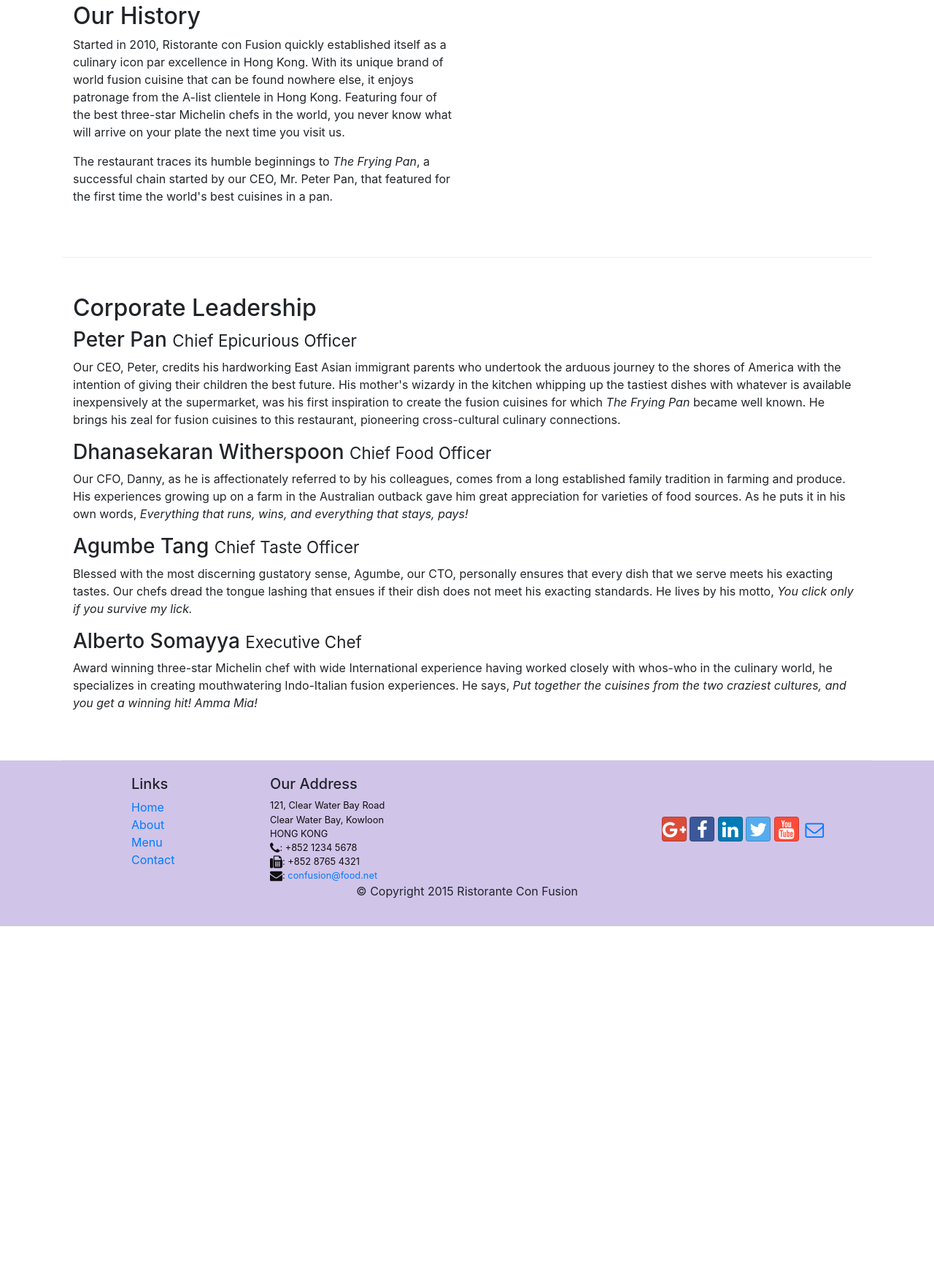
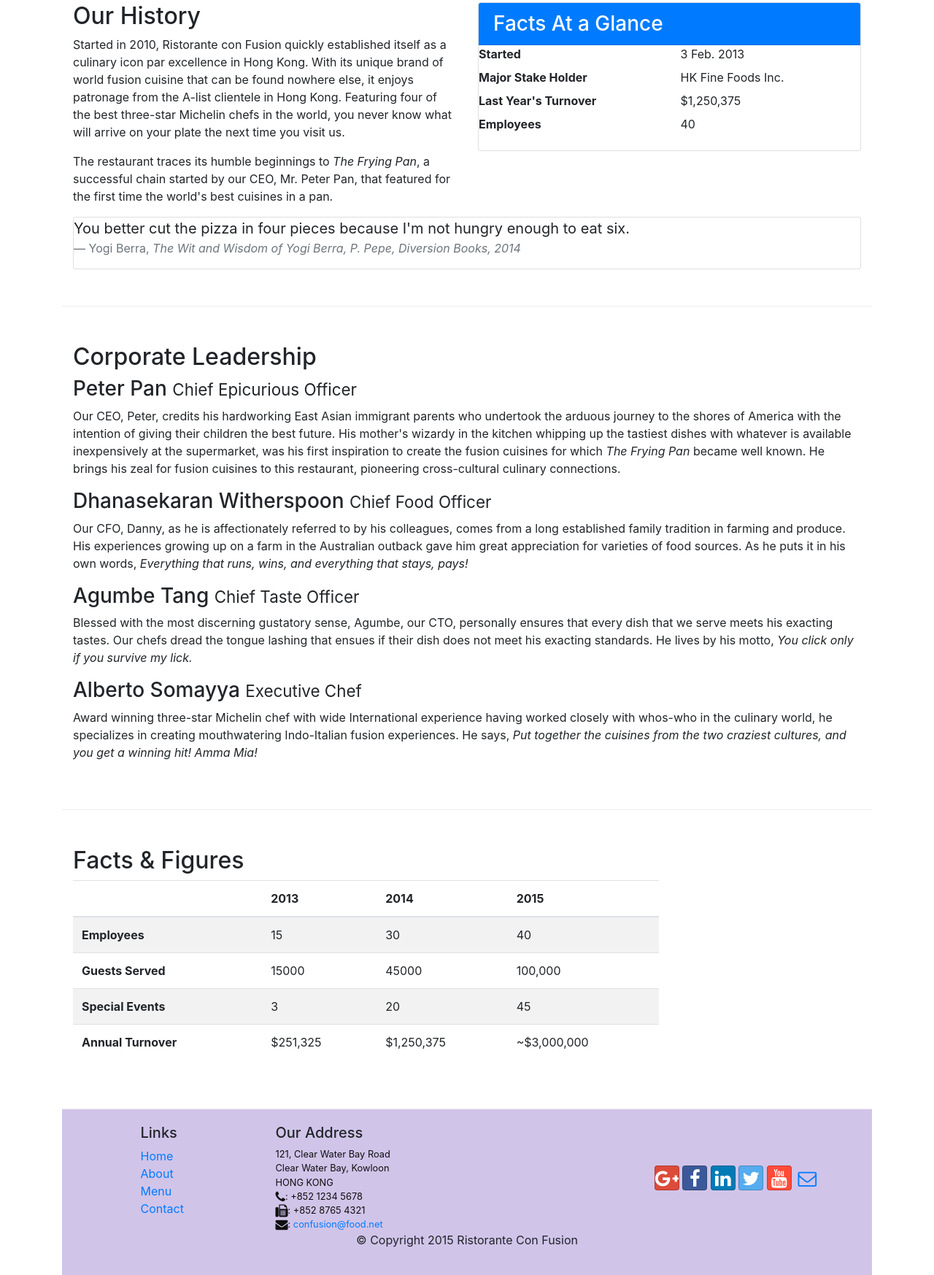
Before and after one commit to nikbharbal594/Bootstrap-4---Ristorante-Con-Fusion, a website: page aboutus.html in a window 1280 px wide. Shown: the part 488-2235 px from the top of the page at 73% size. Before the commit the page ends 1757 px from the top, so only its background shows below. Drawn offline with nearby package versions, Linux system fonts and the light colour scheme; files whose address does not match are found by name.

Commit message:
Tables and Cards

```diff
--- a/aboutus.html
+++ b/aboutus.html
@@ -69,8 +69,36 @@
                 <p>Started in 2010, Ristorante con Fusion quickly established itself as a culinary icon par excellence in Hong Kong. With its unique brand of world fusion cuisine that can be found nowhere else, it enjoys patronage from the A-list clientele in Hong Kong.  Featuring four of the best three-star Michelin chefs in the world, you never know what will arrive on your plate the next time you visit us.</p>
                 <p>The restaurant traces its humble beginnings to <em>The Frying Pan</em>, a successful chain started by our CEO, Mr. Peter Pan, that featured for the first time the world's best cuisines in a pan.</p>
             </div>
-            <div class="col col-sm-6">
+            <div class="col-12 col-sm-6">
+              <div class="card">
+                    <h3 class="card-header bg-primary text-white">Facts At a Glance</h3>
+                    <div class="card-block">
+                        <dl class="row">
+                            <dt class="col-6">Started</dt>
+                            <dd class="col-6">3 Feb. 2013</dd>
+                            <dt class="col-6">Major Stake Holder</dt>
+                            <dd class="col-6">HK Fine Foods Inc.</dd>
+                            <dt class="col-6">Last Year's Turnover</dt>
+                            <dd class="col-6">$1,250,375</dd>
+                            <dt class="col-6">Employees</dt>
+                            <dd class="col-6">40</dd>
+                       </dl>
+                    </div>
+                </div>
             </div>
+            <div class="col-12">
+                <div class="card card-block bg-faded">
+                    <blockquote class="blockquote">
+                        <p class="mb-0">You better cut the pizza in four pieces because
+                            I'm not hungry enough to eat six.</p>
+                        <footer class="blockquote-footer">Yogi Berra,
+                          <cite title="Source Title">The Wit and Wisdom of Yogi Berra,
+                            P. Pepe, Diversion Books, 2014</cite>
+                        </footer>
+                    </blockquote>
+                </div>
+            </div>
+
         </div>
 
 
@@ -95,6 +123,60 @@
                 </div>
             </div>
        </div>
+       <div class="row row-content">
+            <div class="col-12 col-sm-9">
+                <h2>Facts &amp; Figures</h2>
+                <div class="table-responsive">
+                    <table class="table table-striped">
+                    <thead class="thead-inverse">
+                       <tr>
+                         <th>&nbsp;</th>
+                         <th>2013</th>
+                         <th>2014</th>
+                         <th>2015</th>
+                       </tr>
+                    </thead>
+                    <tbody>
+                      <tr>
+                        <th>Employees</th>
+                        <td>15</td>
+                        <td>30</td>
+                        <td>40</td>
+                     </tr>
+                     <tr>
+                        <th>Guests Served</th>
+                        <td>15000</td>
+                        <td>45000</td>
+                        <td>100,000</td>
+                     </tr>
+                     <tr>
+                        <th>Special Events</th>
+                        <td>3</td>
+                        <td>20</td>
+                        <td>45</td>
+                     </tr>
+                     <tr>
+                        <th>Annual Turnover</th>
+                        <td>$251,325</td>
+                        <td>$1,250,375</td>
+                        <td>~$3,000,000</td>
+                     </tr>
+                    </tbody>
+                    </table>
+            </div>
+
+             <div class="col-12 col-sm-3">
+            </div>
+       </div>
+
+
+
+
+
+
+
+
+
 
     </div>
 
```
